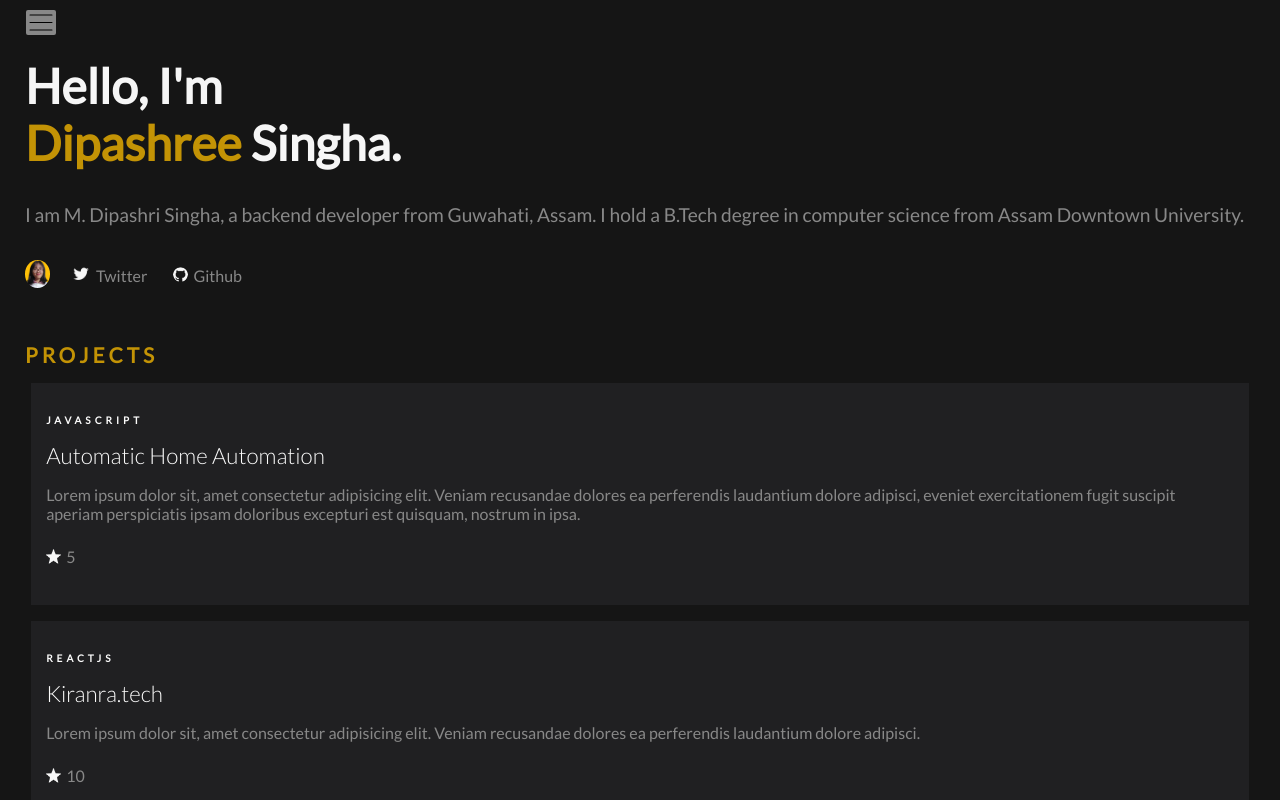
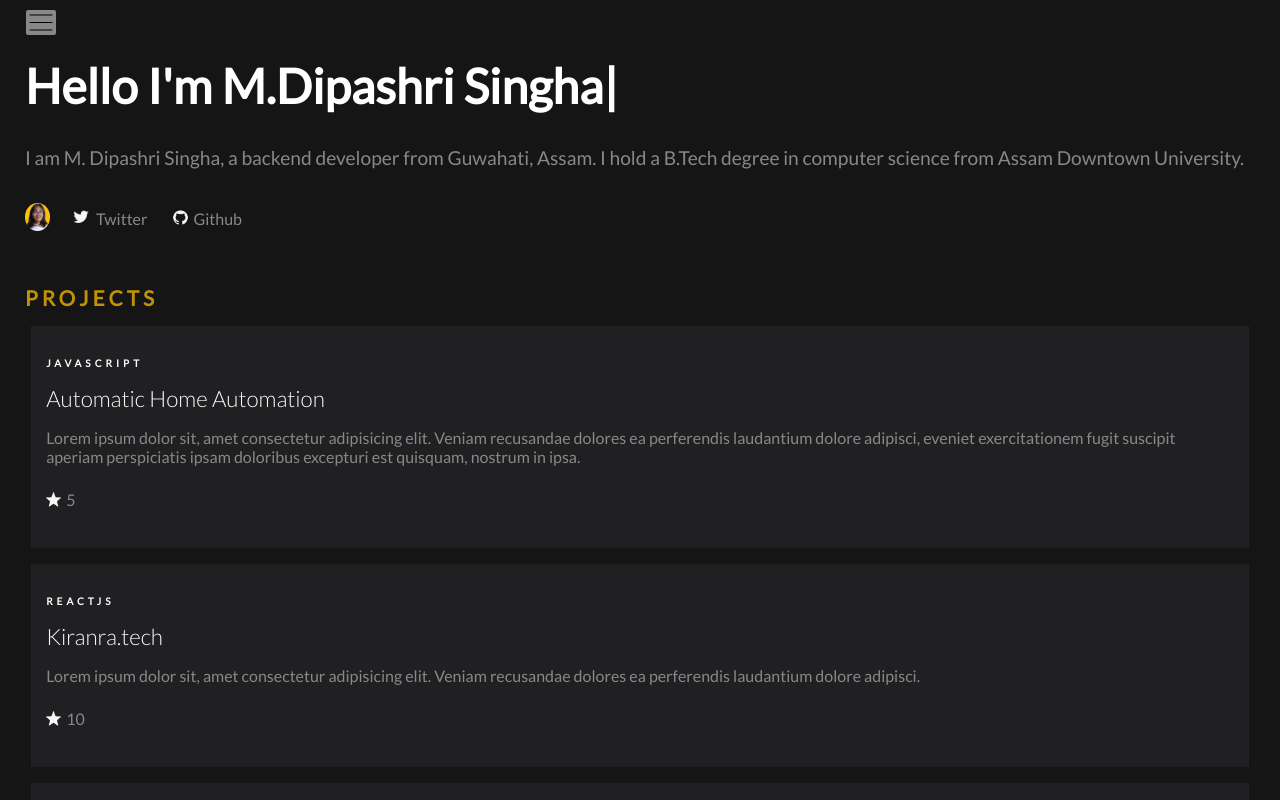
Before and after one commit to raikiran07/dipashree-portfolio, a React (Vite) app: page / in a window 1280 px wide. Shown: the top 800 px of the page. Built offline with nearby package versions, Linux system fonts and the light colour scheme; a web font is replaced by a local one.

Commit message:
header text animation added

```diff
--- a/package.json
+++ b/package.json
@@ -4,7 +4,7 @@
   "version": "0.0.0",
   "type": "module",
   "scripts": {
-    "dev": "vite",
+    "dev": "vite --force",
     "build": "vite build",
     "lint": "eslint . --ext js,jsx --report-unused-disable-directives --max-warnings 0",
     "preview": "vite preview"
@@ -12,7 +12,8 @@
   "dependencies": {
     "@formspree/react": "^2.5.1",
     "react": "^18.2.0",
-    "react-dom": "^18.2.0"
+    "react-dom": "^18.2.0",
+    "react-type-animation": "^3.2.0"
   },
   "devDependencies": {
     "@types/react": "^18.2.37",
--- a/src/App.jsx
+++ b/src/App.jsx
@@ -9,6 +9,7 @@ import Star from './assets/star.png'
 import MobileSidebar from './Components/MobileSidebar'
 import Resume from './Components/Resume'
 import Contact from './Components/Contact'
+import HeaderText from './Components/HeaderAnimation'
 
 function App() {
   const [count, setCount] = useState(0)
@@ -26,11 +27,14 @@ function App() {
       <div className="header container" id="about">
 
 
-        <h1 className="white">Hello, I'm <br></br>
+        {/* <h1 className="white">Hello, I'm <br></br>
         <span className="highlight">
         Dipashree
         </span> Singha.
 
+        </h1> */}
+        <h1>
+          <HeaderText />
         </h1>
         <p className="about-me text">
         I am M. Dipashri Singha, a backend developer from Guwahati, Assam. I hold a B.Tech degree in computer science from Assam Downtown University.
--- /dev/null
+++ b/src/Components/HeaderAnimation.jsx
@@ -0,0 +1,22 @@
+import { TypeAnimation } from 'react-type-animation';
+
+const ExampleComponent = () => {
+  return (
+    <TypeAnimation
+      sequence={[
+        `Hello I'm M.Dipashri Singha`, // Types 'One'
+        3000, // Waits 1s
+
+        () => {
+          console.log('Sequence completed');
+        },
+      ]}
+
+      cursor={true}
+      repeat={Infinity}
+      style={{ fontSize: '3rem', display: 'block', color:'white' }}
+    />
+  );
+};
+
+export default ExampleComponent
```
Also changed, not shown: 1 other file (tests, documents, lock files or other folders).
